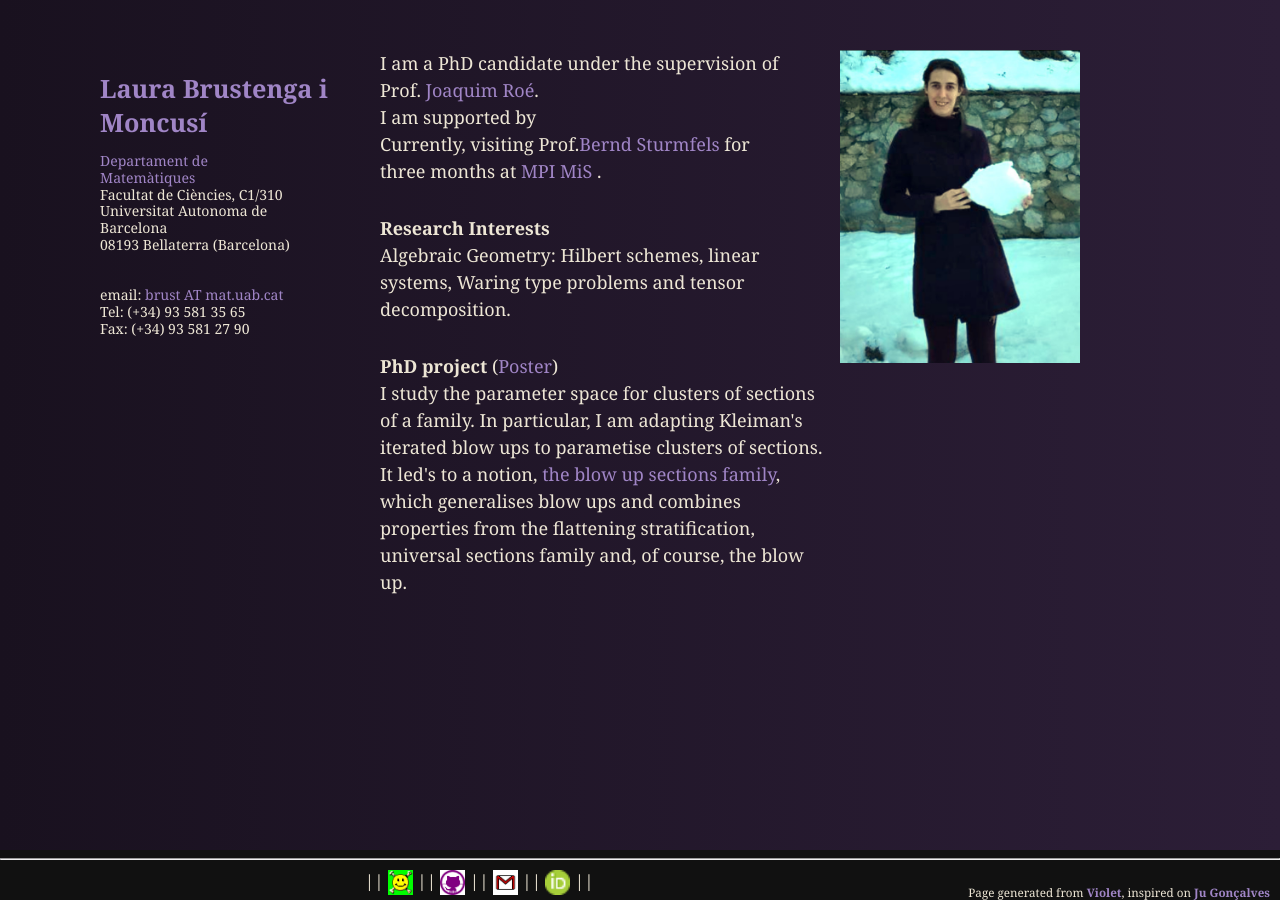
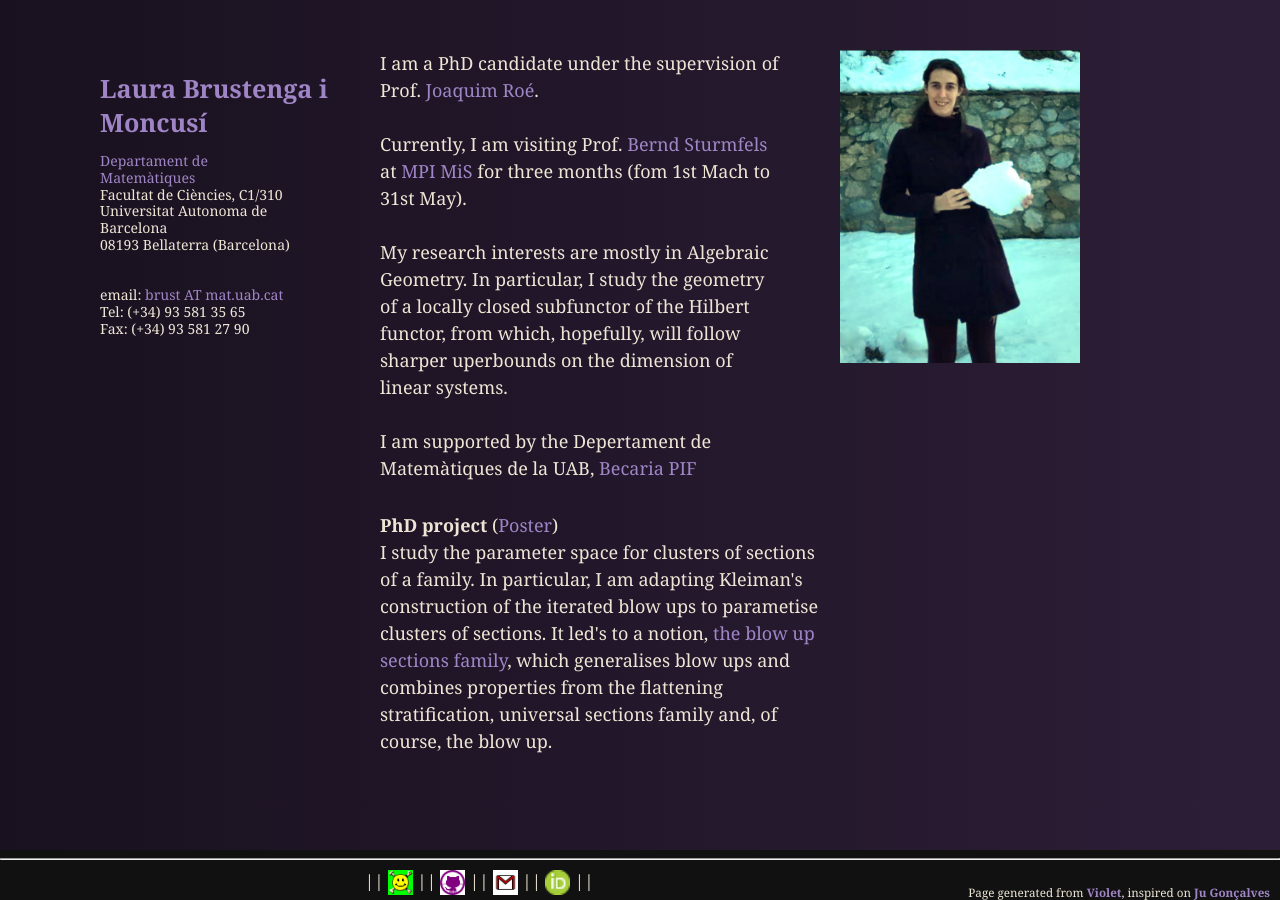
Before and after one commit to LauraBMo/LauraBMo.github.io, a Jekyll site: the page built from index.html, in a window 1280 px wide. Built offline with Jekyll 4.4.1, drawn with Linux system fonts in a browser that asks for light colours.

Commit message:
elaborating content

```diff
--- a/index.html
+++ b/index.html
@@ -28,21 +28,21 @@ title: Home
   <p>
     I am a PhD candidate under the supervision of Prof. <a href="http://www.mat.uab.cat/~jroe/">Joaquim Roé</a>.</br>
 
+    <br />
+    Currently, I am visiting Prof. <a href="https://math.berkeley.edu/~bernd/">Bernd Sturmfels</a> at <a href="https://www.mis.mpg.de/">MPI MiS </a> for three months (fom 1st Mach to 31st May).<br />
 
-    I am supported by </br>
-
-    Currently, visiting Prof.<a href="https://math.berkeley.edu/~bernd/">Bernd Sturmfels</a> for three months at <a href="https://www.mis.mpg.de/">MPI MiS </a>.
-  </p>
-
-  <p>
-    <strong>Research Interests</strong></br>
-    Algebraic Geometry: Hilbert schemes, linear systems, Waring type problems and tensor decomposition.
+    <br />
+    My research interests are mostly in Algebraic Geometry.
+    In particular, I study the geometry of a locally closed subfunctor of the Hilbert functor,
+    from which, hopefully, will follow sharper uperbounds on the dimension of linear systems.<br />
+    <br />
+    I am supported by the Depertament de Matemàtiques de la UAB, <a href="https://www.uab.cat/web/listado-becas-sin-left-menu/detall-de-l-ajut-1284986965563.html?language=ca&param1=1345703430455&param2=UAB-FATWIRE&tq=personal+investigador+en+formaci%C3%B3">Becaria PIF</a></br>
   </p>
 
   <p>
     <strong>PhD project</strong> (<a href="/assets/images/BrustengaMoncusiL.pdf">Poster</a>)</br>
     I study the parameter space for clusters of sections of a family.
-    In particular, I am adapting Kleiman's iterated blow ups to parametise clusters of sections.
+    In particular, I am adapting Kleiman's construction of the iterated blow ups to parametise clusters of sections.
     It led's to a notion, <a href="https://arxiv.org/abs/1808.03062"> the blow up sections family</a>,
     which generalises blow ups and combines properties from the flattening stratification, universal sections family and, of course, the blow up.</br>
   </p>
```
